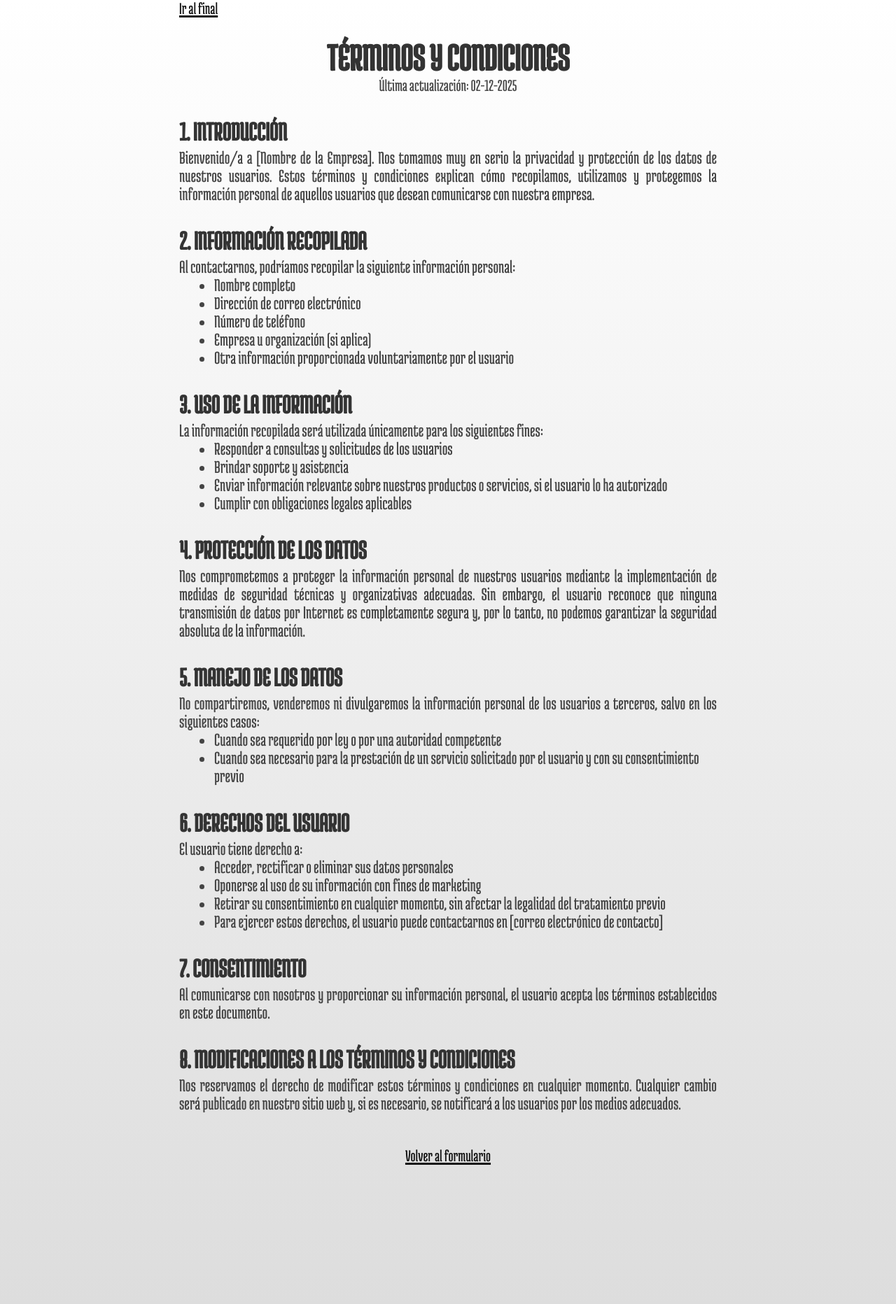
After one commit to MirioVasquez/PracticasPy, a Flask app: page /terminos in a window 1280 px wide. The commit adds this page. Shown: the whole page at 70% size. Run offline with Flask 3, Linux system fonts and the light colour scheme.

Commit message:
Añadiendo la pagina de Terminos y Condiciones, y hipervilculos

```diff
--- a/Flask HTML/static/styles/style.css
+++ b/Flask HTML/static/styles/style.css
@@ -75,5 +75,5 @@ label{
 }
 a{
     color: #bbbbbb;
-    font-size: 0.7em;
+    text-decoration: underline;
 }
--- /dev/null
+++ b/Flask HTML/static/styles/terminos.css
@@ -0,0 +1,51 @@
+body{
+    margin: 0;
+    padding: 0 0 200px 0;
+    background-color: #eeeeee;
+    background: linear-gradient(to top, #dddddd, transparent);
+}
+div{
+    width: 60%;
+    padding: 0;
+    margin: 0 auto;
+    font-family: "MedulaOne";
+    font-size: 24px;
+    color: #333333;
+}
+h1{
+    margin: 0;
+    padding: 30px 0 0 0;
+    text-align: center;
+    font-size: 2.3em;
+}
+h2{
+    margin: 0;
+    padding: 35px 0 0 0;
+    text-align: left;
+    font-size: 1.6em;
+}
+p{
+    margin: 0;
+    padding: 5px 0 0 0;
+    text-align: justify;
+    font-size: 1.1em;
+    color: #444444;
+}
+.subtitulo{
+    text-align: center;
+    padding: 0 0 0 0;
+    font-size: 1em;
+}
+ul{
+    margin: 0;
+    padding: 0 0 0 50px;
+    font-size: 1.1em;
+    color: #444444;
+}
+.a{
+    padding-top: 50px;
+}
+a{
+    text-decoration: underline 2.5px;
+    color: #111111;
+}
--- a/Flask HTML/templates/base.html
+++ b/Flask HTML/templates/base.html
@@ -3,8 +3,7 @@
 <head>
     <meta charset="UTF-8">
     <meta name="viewport" content="width=device-width, initial-scale=1.0">
-    <title>{% block title %} {% endblock %}</title>
-    <link rel="stylesheet" href="{{ url_for('static', filename='styles/style.css')}}">
+    {% block head %} {% endblock %}
     <link rel="stylesheet" href="{{ url_for('static', filename='styles/fonts.css')}}">
     <link rel="icon" href="{{ url_for('static', filename='images/ico.jpg')}}" type="image/jpg">
     <!-- semantica para usar el url_for -->
--- /dev/null
+++ b/Flask HTML/templates/terminos.html
@@ -0,0 +1,52 @@
+{% extends 'base.html' %}
+{% block head %}
+    <title>Terminos y condiciones</title>
+    <link rel="stylesheet" href="{{ url_for('static', filename='styles/terminos.css')}}">
+{% endblock %}
+{% block content %}
+<div>
+    <a href="#volver">Ir al final</a>
+    <h1>TÉRMINOS Y CONDICIONES</h1>
+    <p class="subtitulo">Última actualización: 02-12-2025</p>
+    <h2>1. INTRODUCCIÓN</h2>
+    <p>Bienvenido/a a [Nombre de la Empresa]. Nos tomamos muy en serio la privacidad y protección de los datos de nuestros usuarios. Estos términos y condiciones explican cómo recopilamos, utilizamos y protegemos la información personal de aquellos usuarios que desean comunicarse con nuestra empresa.</p>
+    <h2>2. INFORMACIÓN RECOPILADA</h2>
+    <p>Al contactarnos, podríamos recopilar la siguiente información personal:</p>
+    <ul>
+        <li>Nombre completo</li>
+        <li>Dirección de correo electrónico</li>
+        <li>Número de teléfono</li>
+        <li>Empresa u organización (si aplica)</li>
+        <li>Otra información proporcionada voluntariamente por el usuario</li>
+    </ul>
+    <h2>3. USO DE LA INFORMACIÓN</h2>
+    <p>La información recopilada será utilizada únicamente para los siguientes fines:</p>
+    <ul>
+        <li>Responder a consultas y solicitudes de los usuarios</li>
+        <li>Brindar soporte y asistencia</li>
+        <li>Enviar información relevante sobre nuestros productos o servicios, si el usuario lo ha autorizado</li>
+        <li>Cumplir con obligaciones legales aplicables</li>
+    </ul>
+    <h2>4. PROTECCIÓN DE LOS DATOS</h2>
+    <p>Nos comprometemos a proteger la información personal de nuestros usuarios mediante la implementación de medidas de seguridad técnicas y organizativas adecuadas. Sin embargo, el usuario reconoce que ninguna transmisión de datos por Internet es completamente segura y, por lo tanto, no podemos garantizar la seguridad absoluta de la información.</p>
+    <h2>5. MANEJO DE LOS DATOS</h2>
+    <p>No compartiremos, venderemos ni divulgaremos la información personal de los usuarios a terceros, salvo en los siguientes casos:</p>
+    <ul>
+        <li>Cuando sea requerido por ley o por una autoridad competente</li>
+        <li>Cuando sea necesario para la prestación de un servicio solicitado por el usuario y con su consentimiento previo</li>
+    </ul>
+    <h2>6. DERECHOS DEL USUARIO</h2>
+    <p>El usuario tiene derecho a:</p>
+    <ul>
+        <li>Acceder, rectificar o eliminar sus datos personales</li>
+        <li>Oponerse al uso de su información con fines de marketing</li>
+        <li>Retirar su consentimiento en cualquier momento, sin afectar la legalidad del tratamiento previo</li>
+        <li>Para ejercer estos derechos, el usuario puede contactarnos en [correo electrónico de contacto]</li>
+    </ul>
+    <h2>7. CONSENTIMIENTO</h2>
+    <p>Al comunicarse con nosotros y proporcionar su información personal, el usuario acepta los términos establecidos en este documento.</p>
+    <h2>8. MODIFICACIONES A LOS TÉRMINOS Y CONDICIONES</h2>
+    <p>Nos reservamos el derecho de modificar estos términos y condiciones en cualquier momento. Cualquier cambio será publicado en nuestro sitio web y, si es necesario, se notificará a los usuarios por los medios adecuados.</p>
+    <p class="subtitulo a" id="volver"><a href="/pdg">Volver al formulario</a></p>
+</div>
+{% endblock %}
--- a/Flask HTML/web.py
+++ b/Flask HTML/web.py
@@ -24,5 +24,9 @@ def brdr():
 def grdt():
     return render_template('grdt.html')
 
+@app.route('/terminos')
+def terminos():
+    return render_template('terminos.html')
+
 if __name__ == '__main__':
     app.run(debug=True)
```
Also changed, not shown: Flask HTML/templates/pdg.html (+4 -6 lines).
